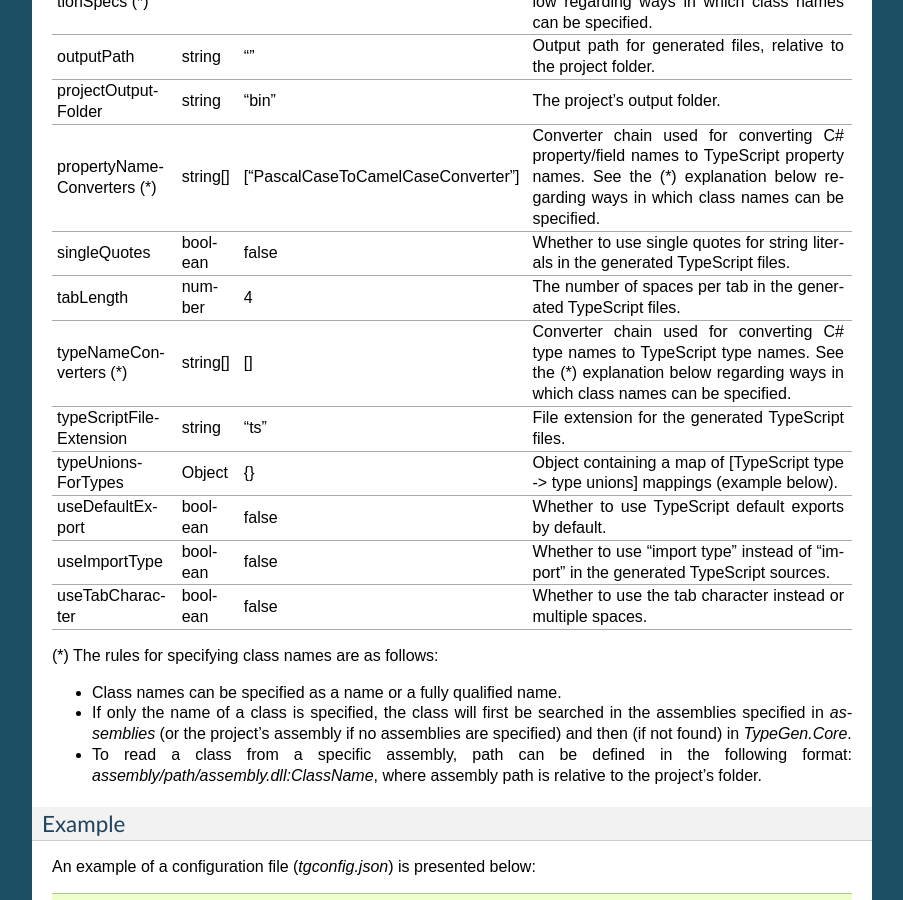
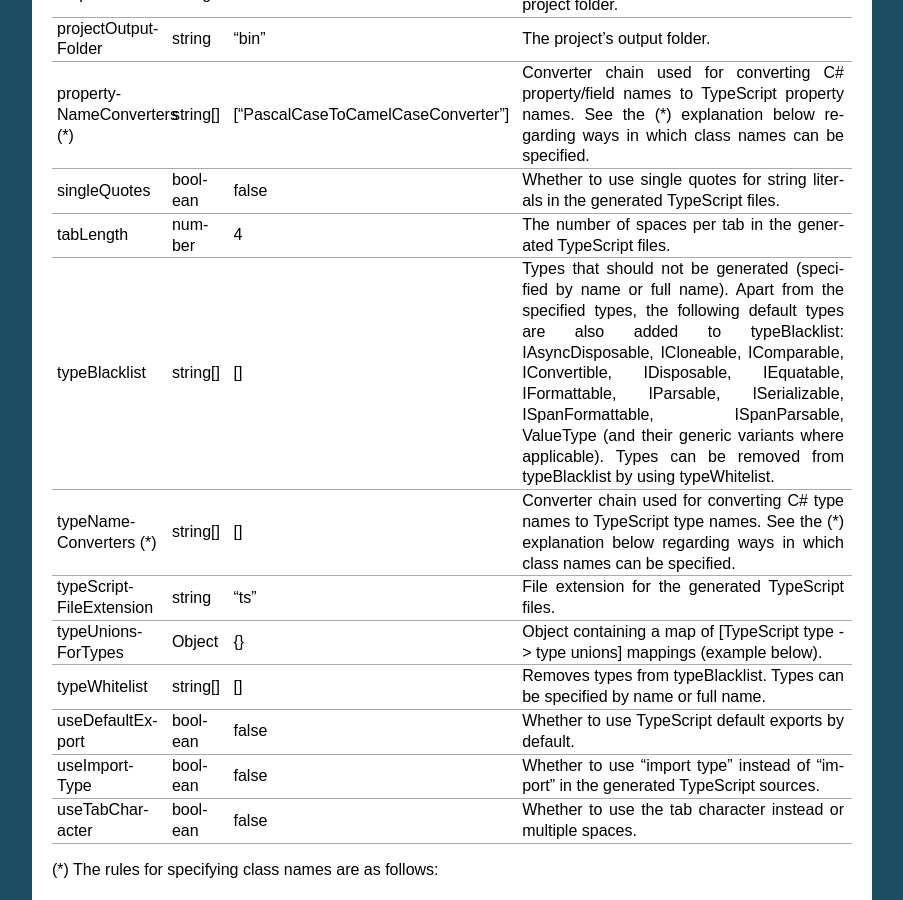
Before and after one commit to jburzynski/TypeGenDocs, a Sphinx documentation site: the page built from source/cli.rst, in a window 1280 px wide and 900 px high, scrolled down 3093 px. Shown: the whole window, without its empty margins (198-1101 px from the left). Built offline with Sphinx 7.4.7, drawn with Linux system fonts in a browser that asks for light colours.

Commit message:
added info regarding typeBlacklist and typeWhitelist

```diff
--- a/source/cli.rst
+++ b/source/cli.rst
@@ -122,11 +122,15 @@ singleQuotes                           boolean             false
 
 tabLength                              number              4                                      The number of spaces per tab in the generated TypeScript files.
 
+typeBlacklist                          string[]            []                                     Types that should not be generated (specified by name or full name). Apart from the specified types, the following default types are also added to typeBlacklist: IAsyncDisposable, ICloneable, IComparable, IConvertible, IDisposable, IEquatable, IFormattable, IParsable, ISerializable, ISpanFormattable, ISpanParsable, ValueType (and their generic variants where applicable). Types can be removed from typeBlacklist by using typeWhitelist.
+
 typeNameConverters (*)                 string[]            []                                     Converter chain used for converting C# type names to TypeScript type names. See the (*) explanation below regarding ways in which class names can be specified.
 
 typeScriptFileExtension                string              "ts"                                   File extension for the generated TypeScript files.
 
 typeUnionsForTypes                     Object              {}                                     Object containing a map of [TypeScript type -> type unions] mappings (example below).
+
+typeWhitelist                          string[]            []                                     Removes types from typeBlacklist. Types can be specified by name or full name.
 
 useDefaultExport                       boolean             false                                  Whether to use TypeScript default exports by default.
 
```
